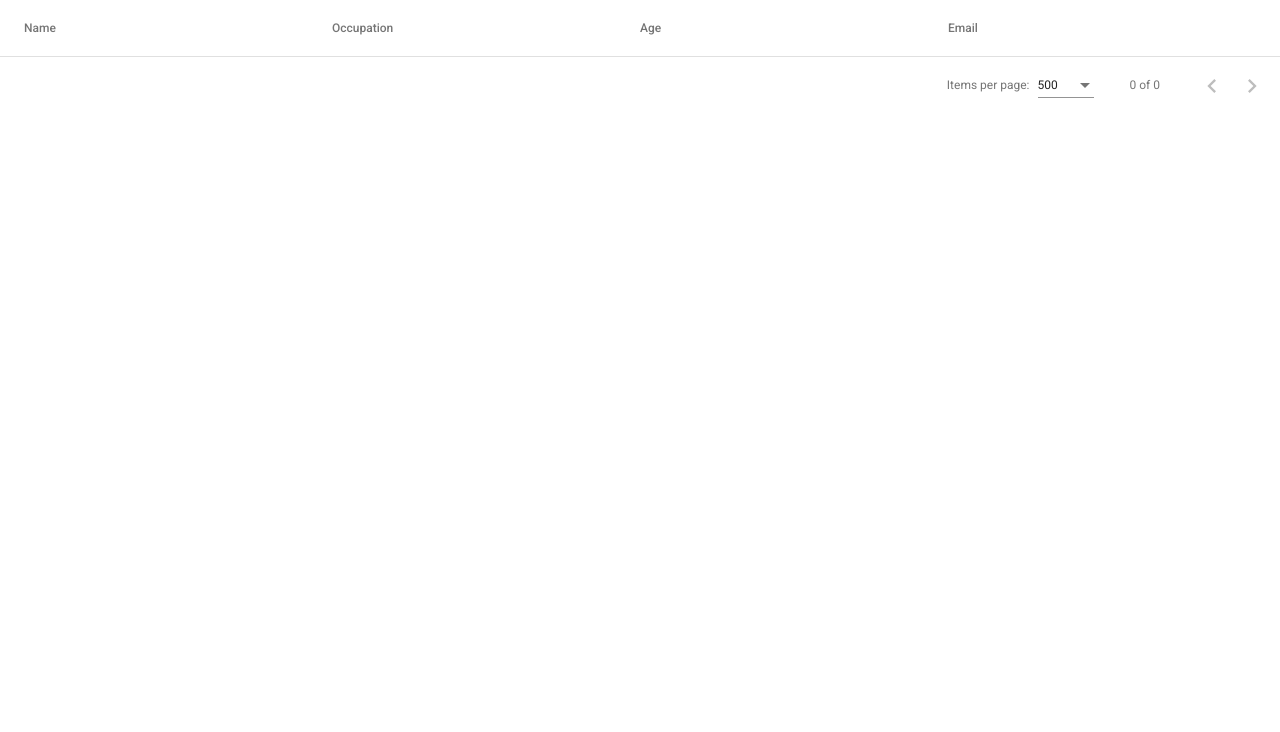
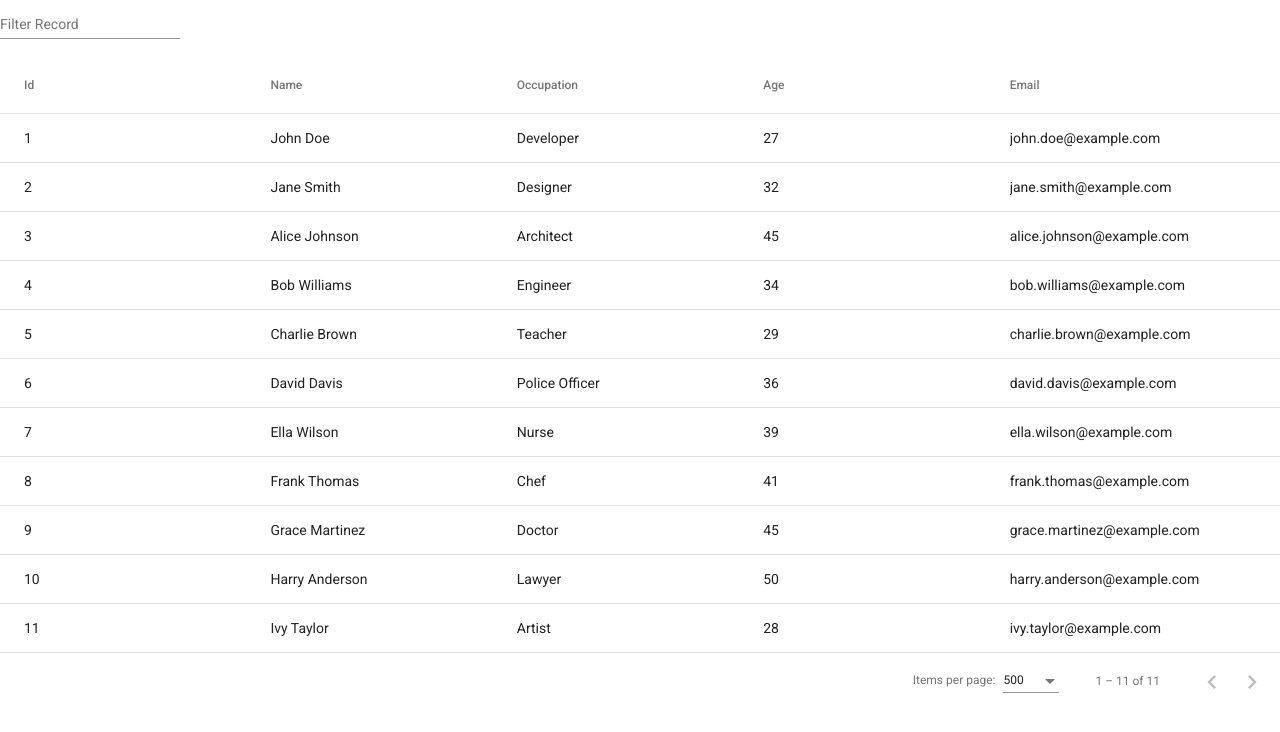
Before and after one commit to lavedon/paging-angular-material-table, an Angular app: page / in a window 1280 px wide. Shown: the top 732 px of the page. Built offline with nearby package versions, Linux system fonts and the light colour scheme.

Commit message:
client side filtering

```diff
--- a/src/app/my-table/mock_data.ts
+++ b/src/app/my-table/mock_data.ts
@@ -1,3 +1,5 @@
+import { Data } from '../types/i-data-model';
+
 export const MOCK_DATA: Data[] = [
   { Id: 1, Name: 'John Doe', Occupation: 'Developer', Age: 27, Email: 'john.doe@example.com' },
   { Id: 2, Name: 'Jane Smith', Occupation: 'Designer', Age: 32, Email: 'jane.smith@example.com' },
--- a/src/app/my-table/my-table.component.html
+++ b/src/app/my-table/my-table.component.html
@@ -1,26 +1,31 @@
-<mat-table>
+<mat-form-field>
+  <mat-label>Filter Record</mat-label>
+  <input matInput #filterInput (keyup)="applyFilter(filterInput.value)" placeholder="Filter">
+</mat-form-field>
+
+<mat-table [dataSource]="dataSource" matSort>
   <ng-container matColumnDef="Id">
-    <mat-header-cell *matHeaderCellDef> Id </mat-header-cell>
+    <mat-header-cell *matHeaderCellDef mat-sort-header> Id </mat-header-cell>
     <mat-cell *matCellDef="let element"> {{element.Id}} </mat-cell>
   </ng-container>
 
   <ng-container matColumnDef="Name">
-    <mat-header-cell *matHeaderCellDef> Name </mat-header-cell>
+    <mat-header-cell *matHeaderCellDef mat-sort-header> Name </mat-header-cell>
     <mat-cell *matCellDef="let element"> {{element.Name}} </mat-cell>
   </ng-container>
 
   <ng-container matColumnDef="Occupation">
-    <mat-header-cell *matHeaderCellDef> Occupation </mat-header-cell>
+    <mat-header-cell *matHeaderCellDef mat-sort-header> Occupation </mat-header-cell>
     <mat-cell *matCellDef="let element"> {{element.Occupation}} </mat-cell>
   </ng-container>
 
   <ng-container matColumnDef="Age">
-    <mat-header-cell *matHeaderCellDef> Age </mat-header-cell>
+    <mat-header-cell *matHeaderCellDef mat-sort-header> Age </mat-header-cell>
     <mat-cell *matCellDef="let element"> {{element.Age}} </mat-cell>
   </ng-container>
 
   <ng-container matColumnDef="Email">
-    <mat-header-cell *matHeaderCellDef> Email </mat-header-cell>
+    <mat-header-cell *matHeaderCellDef mat-sort-header> Email </mat-header-cell>
     <mat-cell *matCellDef="let element"> {{element.Email}} </mat-cell>
   </ng-container>
 
@@ -29,5 +34,4 @@
 
 </mat-table>
 
-
 <mat-paginator #paginator="matPaginator" [pageSize]="500" [pageSizeOptions]="[50, 100, 200, 500]"></mat-paginator>
--- a/src/app/my-table/my-table.component.ts
+++ b/src/app/my-table/my-table.component.ts
@@ -1,5 +1,10 @@
-import { Component } from '@angular/core';
-import { Data } from '../types/i-data-model'
+import { Component, ViewChild } from '@angular/core';
+import { Data } from '../types/i-data-model';
+import { MOCK_DATA } from 'src/app/my-table/mock_data';
+import { MatTableDataSource } from '@angular/material/table';
+import { MatPaginator } from '@angular/material/paginator';
+import { MatSort } from '@angular/material/sort';
+import { filter } from 'rxjs';
 
 @Component({
   selector: 'my-table',
@@ -7,8 +12,24 @@ import { Data } from '../types/i-data-model'
   styleUrls: ['./my-table.component.css']
 })
 export class MyTableComponent {
-  displayedColumns: string[] = ['Name', 'Occupation', 'Age', 'Email']
+  displayedColumns: string[] = ['Id', 'Name', 'Occupation', 'Age', 'Email']
+  records: Data[] = MOCK_DATA;
+  dataSource = new MatTableDataSource(this.records);
+  @ViewChild(MatPaginator, { static: false }) paginator!: MatPaginator;
+  @ViewChild(MatSort, { static: false }) sort!: MatSort;
 
 
+  ngOnInit() {
+    this.dataSource = new MatTableDataSource(this.records);
+    this.dataSource.paginator = this.paginator;
+  }
 
+  ngAfterViewInit() {
+    this.dataSource.paginator = this.paginator;
+    this.dataSource.sort = this.sort;
+  }
+
+  applyFilter(filterValue: string) {
+    this.dataSource.filter = filterValue.trim().toLowerCase();
+  }
 }
```
Also changed, not shown: src/app/app.module.ts (+7 -2 lines).
